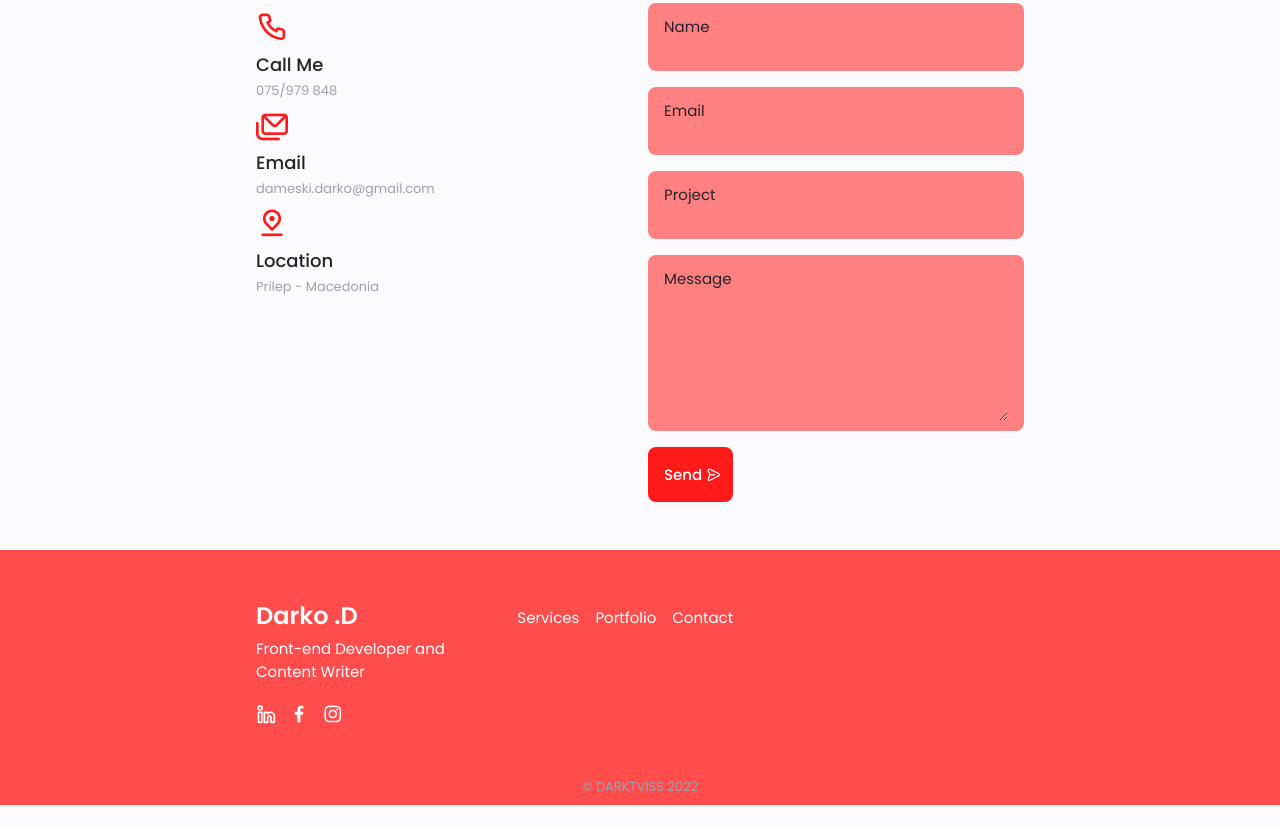
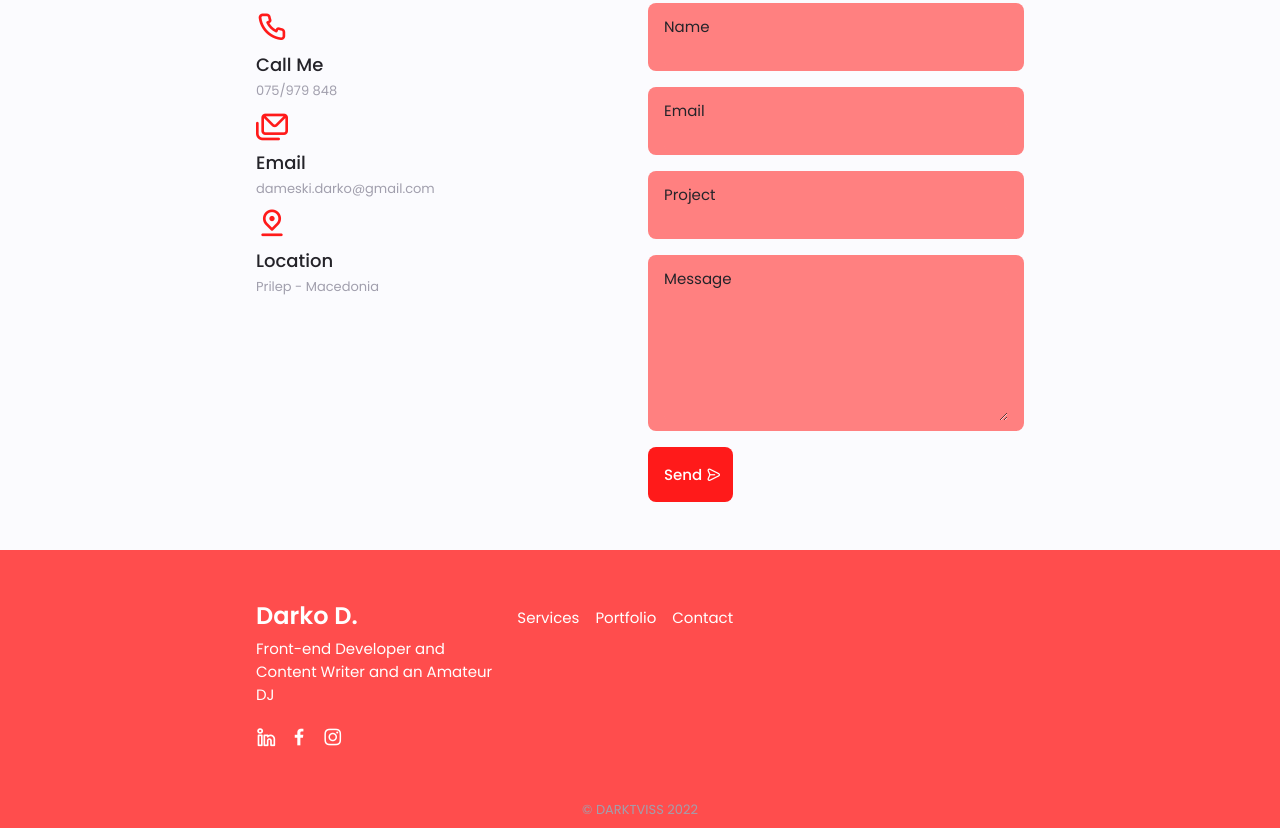
Before and after one commit to darkodameski/CV22, a plain HTML site: page index.html in a window 1280 px wide. Shown: the part 4333-5161 px from the top of the page. Before the commit the page ends 5138 px from the top, so only its background shows below. Drawn offline with nearby package versions, Linux system fonts and the light colour scheme.

Commit message:
html changes
small html changes

```diff
--- a/index.html
+++ b/index.html
@@ -675,8 +675,8 @@
         <div class="footer__bg">
             <div class="footer__container container grid">
                 <div>
-                    <h1 class="footer__title">Darko .D</h1>
-                    <span class="footer__subtitle">Front-end Developer and Content Writer</span>
+                    <h1 class="footer__title">Darko D.</h1>
+                    <span class="footer__subtitle">Front-end Developer and Content Writer and an Amateur DJ</span>
 
                     <div class="footer__socials">
                         <a href="https://www.linkedin.com/in/darko-dameski-2a6805ba/" target="blank" class="footer__social">
```
